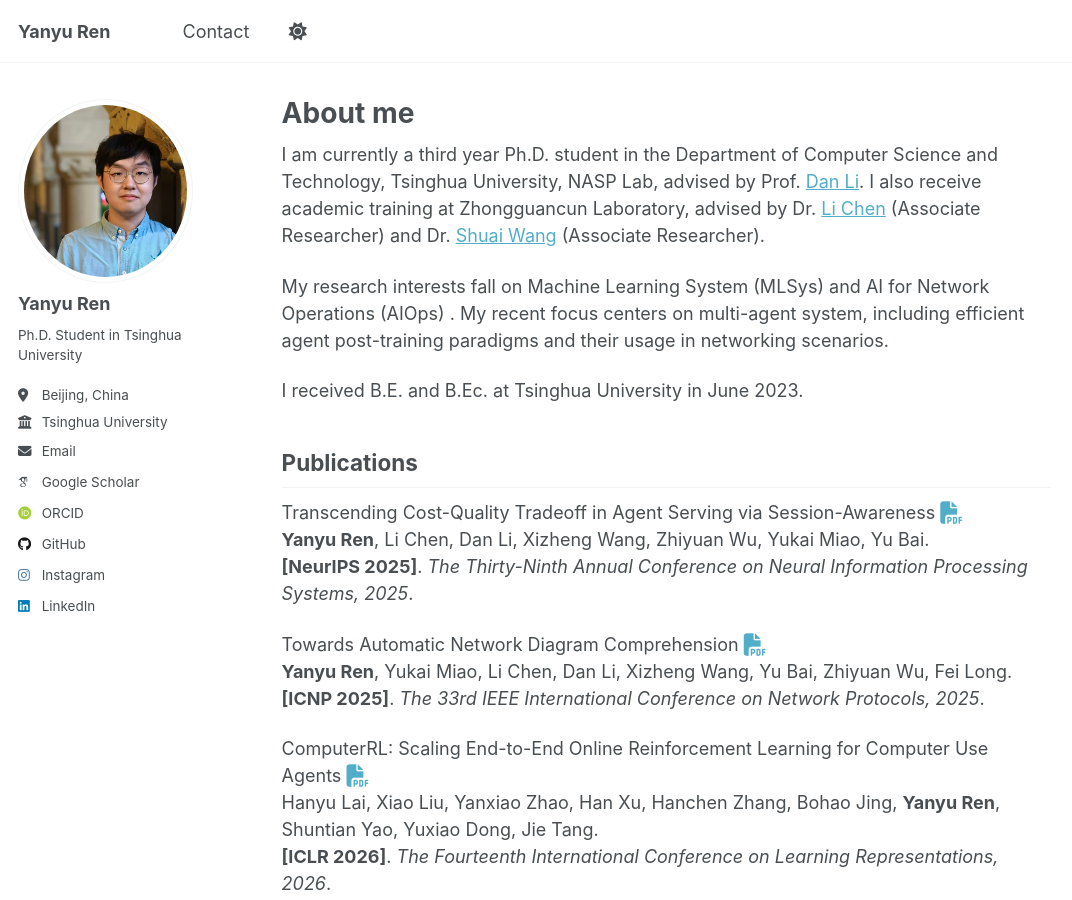
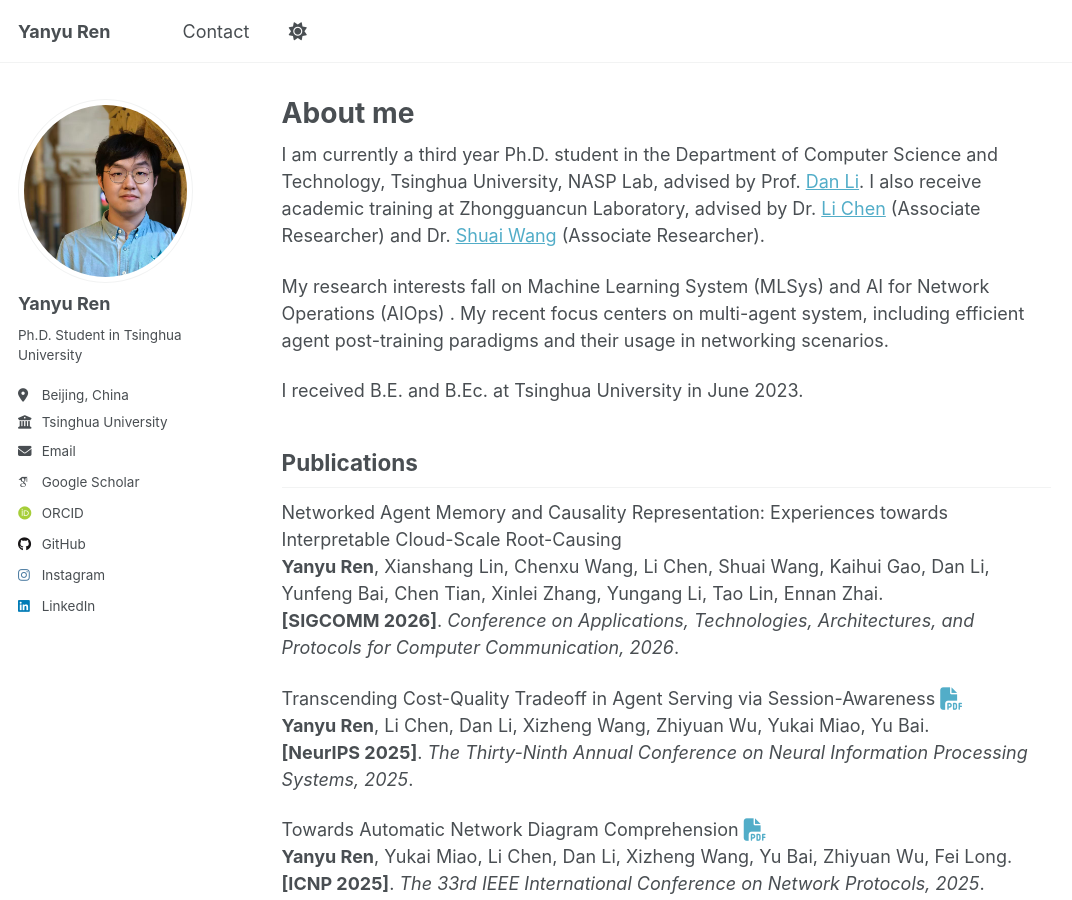
Before and after one commit to robinren03/robinren03.github.io, a Jekyll site: the page built from _pages/about.md, in a window 1280 px wide and 900 px high. Shown: the whole window, without its empty margins (0-1072 px from the left). Built offline with Jekyll 4.4.1, drawn with Linux system fonts in a browser that asks for light colours; some web fonts are replaced; a script that is not in the unit is left out.

Commit message:
Update about.md

```diff
--- a/_pages/about.md
+++ b/_pages/about.md
@@ -15,6 +15,9 @@
 
 Publications
 -----
+Networked Agent Memory and Causality Representation: Experiences towards Interpretable Cloud-Scale Root-Causing \
+**Yanyu Ren**, Xianshang Lin, Chenxu Wang, Li Chen, Shuai Wang, Kaihui Gao, Dan Li, Yunfeng Bai, Chen Tian, Xinlei Zhang, Yungang Li, Tao Lin, Ennan Zhai.\
+**[SIGCOMM 2026]**. _Conference on Applications, Technologies, Architectures, and Protocols for Computer Communication, 2026_.
 
 Transcending Cost-Quality Tradeoff in Agent Serving via Session-Awareness [<i class="fas fa-file-pdf fa-lg"></i>](https://openreview.net/pdf?id=RmqWt1btxQ)\
 **Yanyu Ren**, Li Chen, Dan Li, Xizheng Wang, Zhiyuan Wu, Yukai Miao, Yu Bai.\
```
